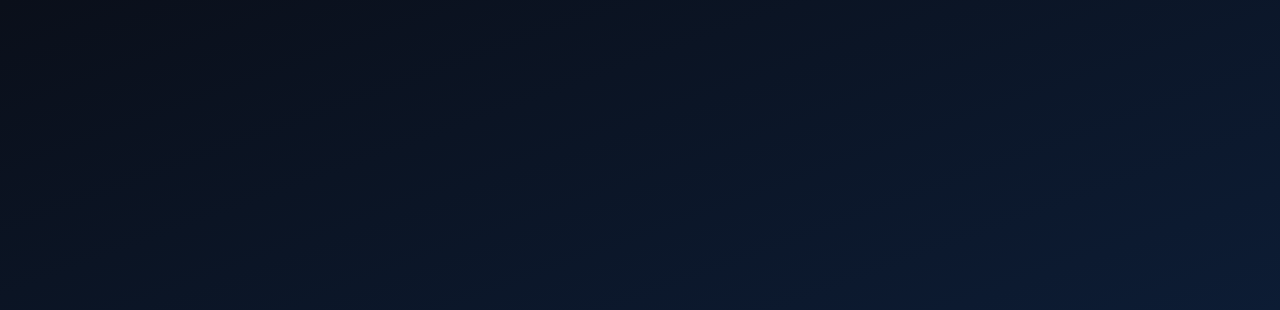
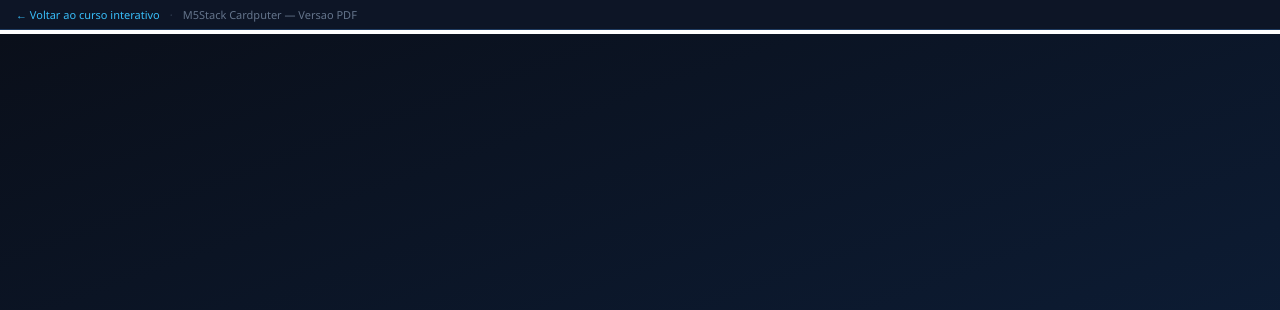
Before and after one commit to LeoForx/cardputer-curso, a plain HTML site: page curso-cardputer-pdf.html in a window 1280 px wide. Shown: the top 310 px of the page. Drawn offline with Linux system fonts and the light colour scheme.

Commit message:
fix: add back-to-HTML bar on PDF version (hidden on print)

```diff
--- a/curso-cardputer-pdf.html
+++ b/curso-cardputer-pdf.html
@@ -90,10 +90,29 @@ body{font-family:'Segoe UI',system-ui,sans-serif;color:var(--text);background:#f
 @media print{
   .cover{-webkit-print-color-adjust:exact;print-color-adjust:exact}
   .hw-chip{-webkit-print-color-adjust:exact;print-color-adjust:exact}
-}
+  .back-bar{display:none}
+}
+.back-bar{
+  position:fixed;top:0;left:0;right:0;z-index:999;
+  background:#0d1526;padding:7px 16px;
+  display:flex;align-items:center;gap:10px;
+  border-bottom:1px solid #1e3a5f;
+}
+.back-bar a{color:#38bdf8;font-size:11px;text-decoration:none}
+.back-bar a:hover{color:#7dd3fc}
+.back-bar .sep{color:#334155;font-size:11px}
+.back-bar .lbl{color:#64748b;font-size:11px}
+body{padding-top:34px}
 </style>
 </head>
 <body>
+
+<!-- BARRA VOLTAR (oculta no print) -->
+<div class="back-bar">
+  <a href="curso-cardputer.html">&#8592; Voltar ao curso interativo</a>
+  <span class="sep">·</span>
+  <span class="lbl">M5Stack Cardputer — Versao PDF</span>
+</div>
 
 <!-- CAPA -->
 <div class="cover">
```
